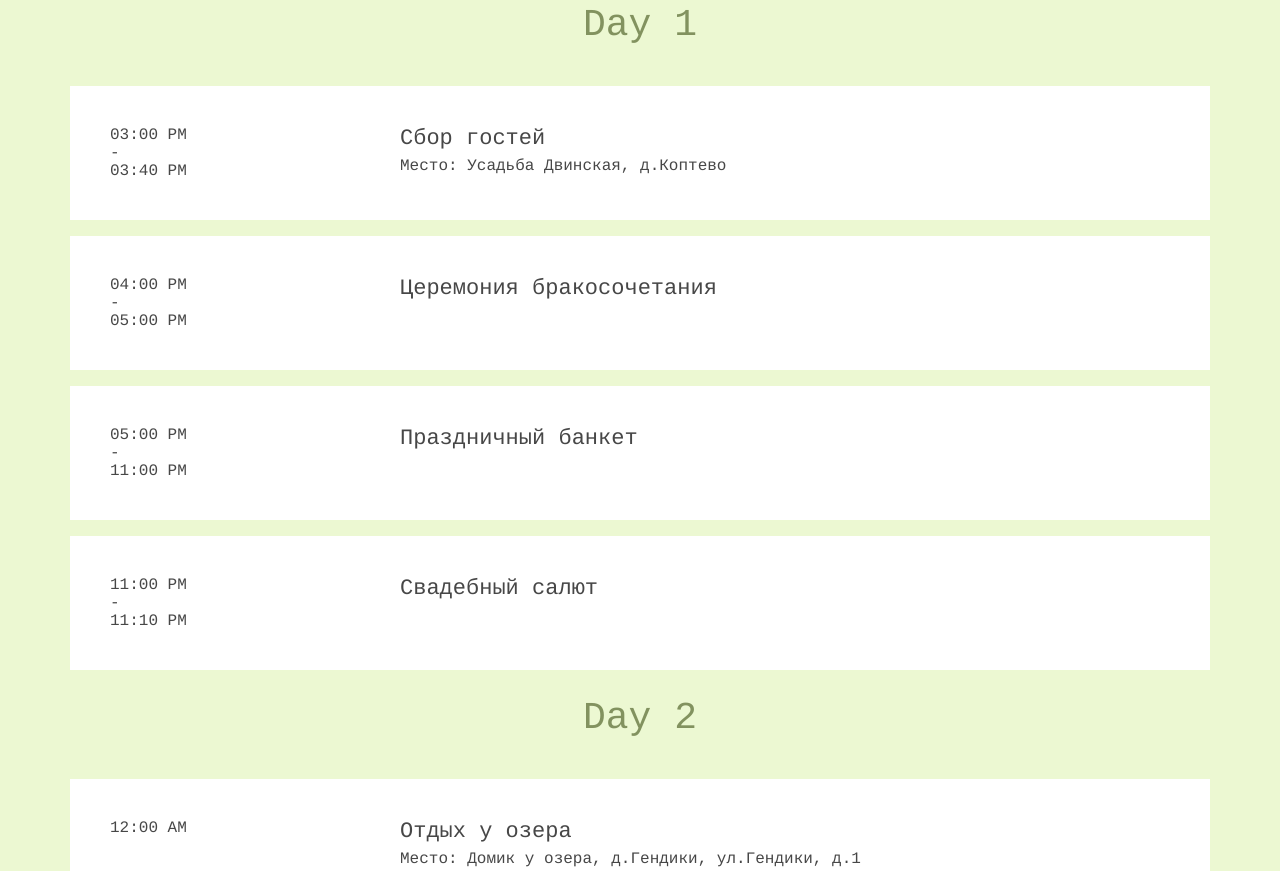
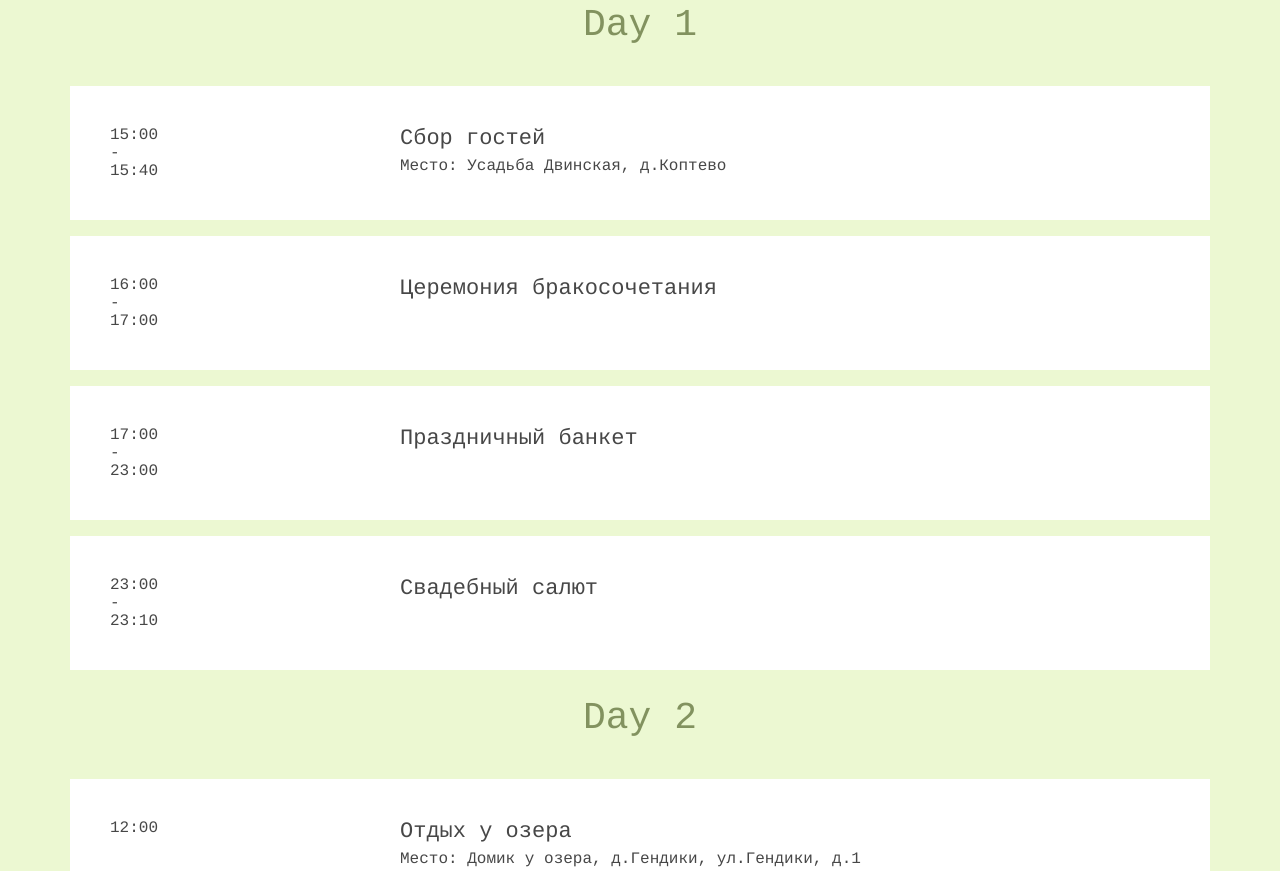
Before and after one commit to vishidckevichv13/vishidckevichv13.git.io, a plain HTML site: page index.html in a window 1280 px wide. Shown: the part 2856-3727 px from the top of the page. Drawn offline with Linux system fonts and the light colour scheme.

Commit message:
Add files via upload

```diff
--- a/index.html
+++ b/index.html
@@ -68,7 +68,7 @@
                     <div class="historyDescription">
                         Всё началось в далёком 201х году в элитном посёлке «Гендики». Именно там мы и познакомились. После этого мы часто гуляли в общей компании, списывались в ВК, ходили в кино, играли в симс и самп. Но всё это было не наше время.
                         <br><br>
-                        Наше время началось осенью 2020 года. С тех пор мы прошли и огонь, и воду, и переезды, и покраску машины и прибавление в семье в виде нашей кото-дочери Мии. И наконец наша подготовка к свадьбе началась с заветного «Да!» 23 октября 2023 года.
+                        Наше время началось осенью 2020 года. С тех пор мы прошли и огонь, и воду, и переезды, и покраску машины, и прибавление в семье в виде нашей кото-дочери Мии. И наконец наша подготовка к свадьбе началась с заветного «Да!» 23 октября 2023 года.
                         <br><br>
                         Пришло время нам это отметить всем вместе!
                     </div>
@@ -163,9 +163,9 @@
                 </div>
                 <div class="programItem">
                     <div class="programmTime">
-                        <div>03:00 PM</div>
+                        <div>15:00</div>
                         <div> - </div>
-                        <div>03:40 PM</div>
+                        <div>15:40</div>
                     </div>
                     <div class="programmData">
                         <div class="programmDataHeader">
@@ -179,9 +179,9 @@
 
                 <div class="programItem">
                     <div class="programmTime">
-                        <div>04:00 PM</div>
+                        <div>16:00</div>
                         <div> - </div>
-                        <div>05:00 PM</div>
+                        <div>17:00</div>
                     </div>
                     <div class="programmData">
                         <div class="programmDataHeader">
@@ -192,9 +192,9 @@
 
                 <div class="programItem">
                     <div class="programmTime">
-                        <div>05:00 PM</div>
+                        <div>17:00</div>
                         <div> - </div>
-                        <div>11:00 PM</div>
+                        <div>23:00</div>
                     </div>
                     <div class="programmData">
                         <div class="programmDataHeader">
@@ -205,9 +205,9 @@
 
                 <div class="programItem">
                     <div class="programmTime">
-                        <div>11:00 PM</div>
+                        <div>23:00</div>
                         <div> - </div>
-                        <div>11:10 PM</div>
+                        <div>23:10</div>
                     </div>
                     <div class="programmData">
                         <div class="programmDataHeader">
@@ -221,7 +221,7 @@
                 </div>
                 <div class="programItem">
                     <div class="programmTime">
-                        <div>12:00 AM</div>
+                        <div>12:00</div>
                     </div>
                     <div class="programmData">
                         <div class="programmDataHeader">
@@ -271,7 +271,7 @@
                         <div class="faqText">
                             <strong>ДЛЯ ДЕВУШЕК.</strong> Мы будем благодарны, если девушки выберут вечерние\коктейльные платья или костюмы в пастельных тонах.
                             <img class="dressCodeImg" src="./assets/image/dressCode.jpg" alt="">
-                            <strong>ДЛЯ МУЖЧИН.</strong> Нам будет приятно если вы будете опрятно выглядеть без пиджаков и галстуков <br> <br>
+                            <strong>ДЛЯ МУЖЧИН.</strong> Нам будет приятно, если в этот день вы обойдётесь без пиджаков и галстуков <br> <br>
                             <strong>ПРОСЬБА.</strong> Белый цвет во всех его оттенках, пожалуйста, оставьте для невесты. <br> <br>
                             На второй день мероприятия форма одежды свободная!
                         </div>
@@ -336,7 +336,7 @@
                         </label>
                         <input class="faqInput" type="radio" name="faq" id="faq_10">
                         <div class="faqText">
-                            Если вы готовите для нас сюрприз - вам с радостью поможет наш замечательный ведущий Андрей <strong><a href="https://www.instagram.com/andrey_dedushkevich?igsh=bHNuYjQxcGU0Ymg2" target="_blank" style="color: #82925F; ">INSTAGRAM</a></strong>
+                            Если вы готовите для нас сюрприз, вам с радостью поможет наш замечательный ведущий Андрей <strong><a href="https://www.instagram.com/andrey_dedushkevich?igsh=bHNuYjQxcGU0Ymg2" target="_blank" style="color: #82925F; ">INSTAGRAM</a></strong>
                         </div>
                     </div>
 
```
